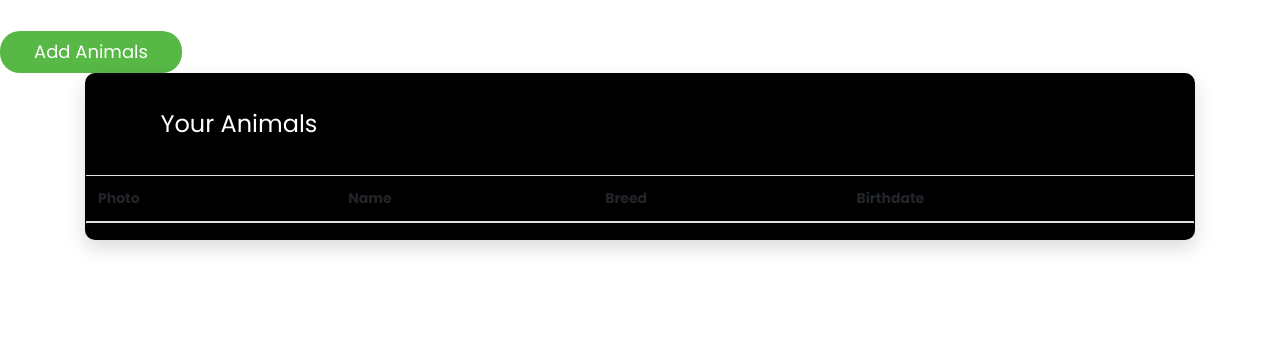
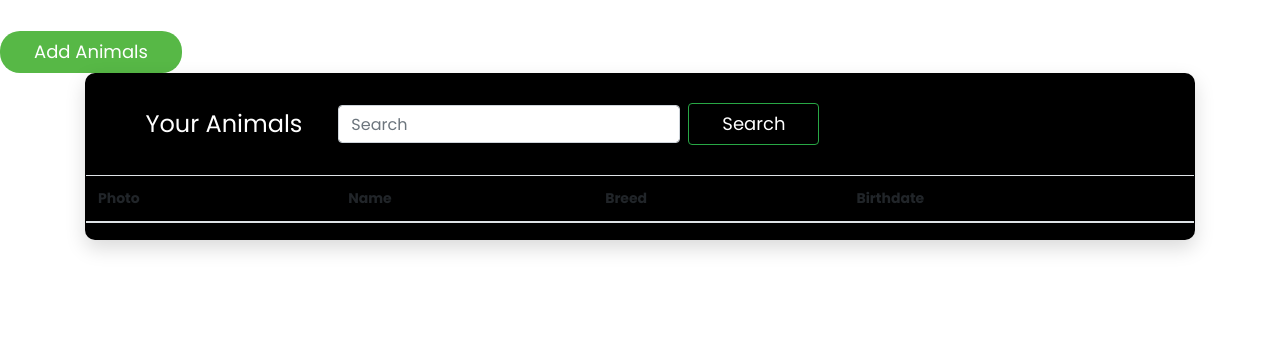
Before and after one commit to Wova607/phpFirstrSite, a PHP site: page /animalsList.php in a window 1280 px wide. Shown: the part 56-420 px from the top of the page. Run offline with PHP 8.4, Linux system fonts and the light colour scheme; the visitor is signed in with stand-in values (Sample User, id 1); tables that the repository leaves empty hold one stand-in row (values such as "Sample post"); lists and menus that the app fills with data are empty.

Commit message:
do search

```diff
--- a/animalsList.php
+++ b/animalsList.php
@@ -3,7 +3,7 @@ session_start();
 include "_header.php";
 include_once "func.php";
 
-
+$animalslist=AnimalsFromDB();
 
 if(isset($_POST["add"]))
 {
@@ -21,8 +21,14 @@ if(isset($_POST["add"]))
 
 
   AddAnimal($_POST["kind"], $_POST["breed"], $_POST["name"], $birdthday, $photo);
+  header("Location: /animalsList.php");
+}
 
+if(isset($_GET['search']))
+{
+  $animalslist=Serch($_GET['serchtext'], $animalslist);
 }
+
 ?>
 <br>
 <div class="p-t-10">
@@ -76,7 +82,16 @@ if(isset($_POST["add"]))
 </div>
 <div class="page-wrapper  font-poppins container">
      <div class="card card-3">
-      <h2 class="title" >&nbsp;&nbsp;&nbsp;&nbsp;&nbsp;&nbsp;Your Animals</h2>
+     <div class="row">
+
+     <a href='animalsList.php' style="text-decoration: none"> <h2 class="title" >&nbsp;&nbsp;&nbsp;&nbsp;&nbsp;&nbsp;Your Animals</h2></a>
+
+      <form class="form-inline mt-2 mt-md-0" method="GET">
+        <input class="form-control mr-sm-2" type="text" placeholder="Search" aria-label="Search" name="serchtext">
+        <button class="btn btn-outline-success my-2 my-sm-0" type="submit" name="search">Search</button>
+           </form>
+
+      </div>
       <table class="table">
             <thead>
             <tr>
@@ -88,7 +103,7 @@ if(isset($_POST["add"]))
             </thead>
             <tbody>
             <?php
-            $animalslist=AnimalsFromDB();
+
 
             if(count($animalslist)!=0)
             {
--- a/css/main.css
+++ b/css/main.css
@@ -530,3 +530,7 @@ input {
     background-color: #ccc;
   }
 }
+.rightForm{
+  float: right;
+
+}
--- a/func.php
+++ b/func.php
@@ -99,6 +99,20 @@ function loginUser($login,$pas)
     return $path;
    }
 
+ function Serch($text, $allAnimals)
+ {
+   $res=array();
+  for( $i=0; count($allAnimals)>$i; $i++)
+  {
+    foreach($allAnimals[$i] as $element)
+    if($element==$text)
+    {
+      array_push($res, $allAnimals[$i]);
+    }
+
+  }
+return $res;
+}
 
 
 ?>
```
